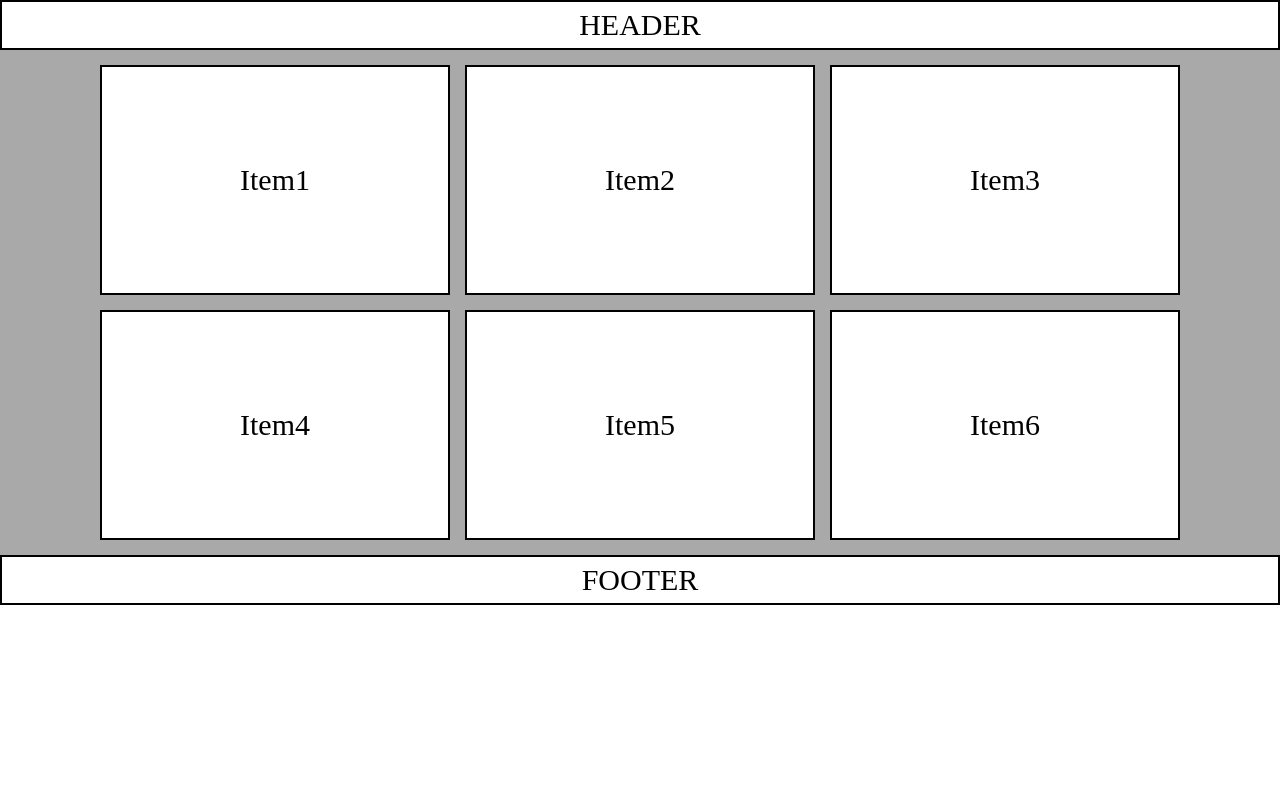
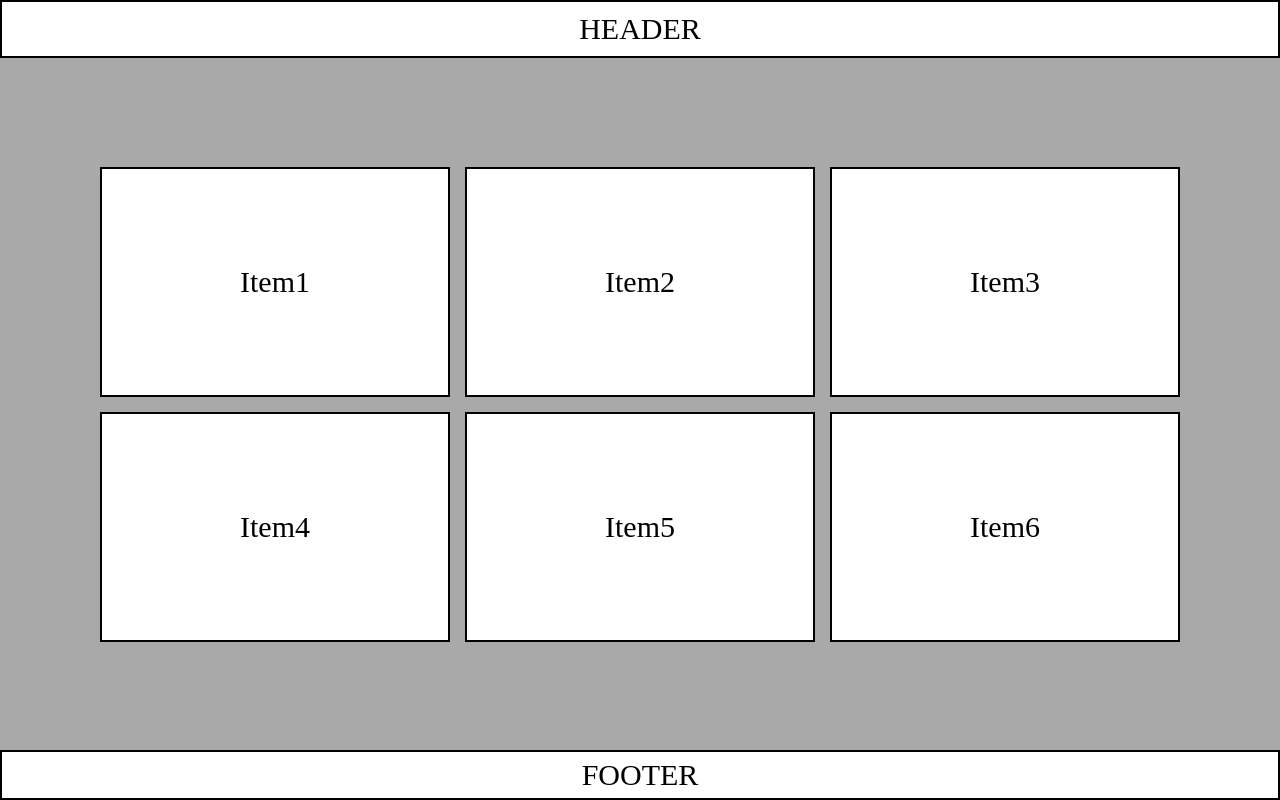
Before and after one commit to aleretamero/onebitcode, a plain HTML site: page css3-moderno/08-exercicio-flexbox/index.html in a window 1280 px wide. Drawn offline with Linux system fonts and the light colour scheme.

Commit message:
Update style.css

```diff
--- a/css3-moderno/08-exercicio-flexbox/style.css
+++ b/css3-moderno/08-exercicio-flexbox/style.css
@@ -3,17 +3,15 @@
   padding: 0;
   box-sizing: border-box;
 }
-
-.container-body {
+.container {
   display: flex;
   flex-direction: column;
   min-height: 100vh;
-  /* justify-content: center;
-  align-items: center; */
 }
-
 .header {
+  flex-basis: 100%;
   height: 50px;
+  padding: 10px;
   background-color: #fff;
   border: 2px solid #000;
   font-size: 30px;
@@ -22,20 +20,19 @@
   justify-content: center;
   align-items: center;
 }
-
 .main {
   flex-basis: 500px; /*tamanho ,minímo*/
   flex-shrink: 0; /*Não vai diminuir*/
   flex-grow: 1; /*Vai ocupar o espaço disponivel*/
   background-color: #a9a9a9;
-  padding: 15px 30px;
+  padding: 20px;
   display: flex;
   justify-content: center;
   align-items: center;
+  align-content: center;
   flex-wrap: wrap;
   gap: 15px;
 }
-
 .items {
   width: 350px;
   height: 230px;
@@ -46,7 +43,6 @@
   align-items: center;
   font-size: 30px;
 }
-
 .footer {
   height: 50px;
   background-color: #fff;
```
